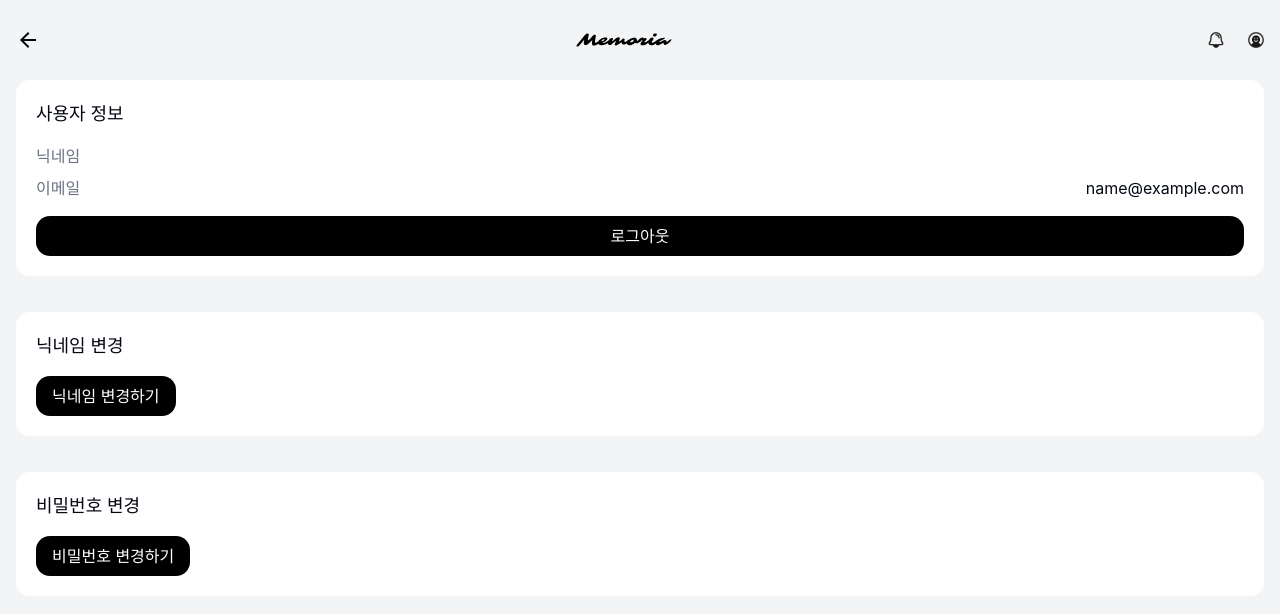
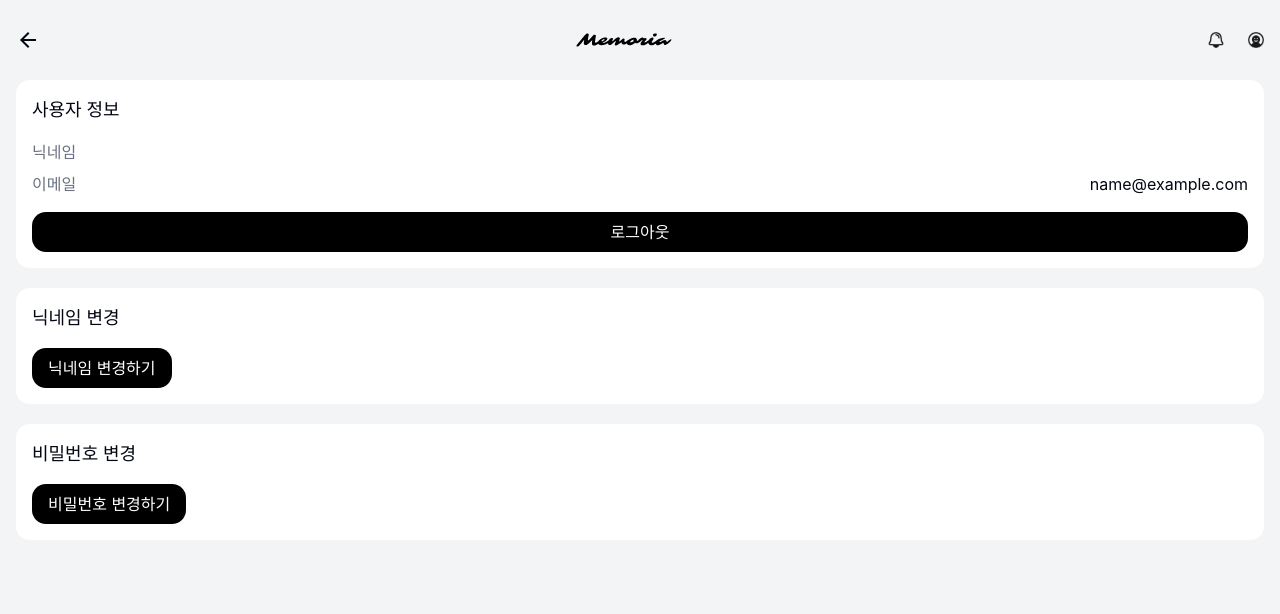
Before and after one commit to Capstone-Memoria/Memoria-Front, a React (Vite) app: page /profile in a window 1280 px wide. Shown: the top 614 px of the page. Built offline with nearby package versions, Linux system fonts and the light colour scheme; sample sign-in values are in the browser's storage; a web font is replaced by a local one.

Commit message:
feat: Card 컴포넌트 패딩 수정 및 다이어리 페이지에 콘텐츠 추가

```diff
--- a/src/components/base/Card.tsx
+++ b/src/components/base/Card.tsx
@@ -5,7 +5,7 @@ const Card: React.FC<HTMLAttributes<HTMLDivElement>> = ({ ...props }) => {
   return (
     <div
       {...props}
-      className={cn("bg-white rounded-xl p-5 mb-4", props.className)}
+      className={cn("bg-white rounded-xl p-4", props.className)}
     />
   );
 };
--- a/src/features/diary/pages/DiaryMemberPage.tsx
+++ b/src/features/diary/pages/DiaryMemberPage.tsx
@@ -5,6 +5,7 @@ const DiaryMemberPage = () => {
   return (
     <Page.Container>
       <DefaultHeader logoType={"back"} />
+      <Page.Content>일기장 멤버 관리 페이지</Page.Content>
     </Page.Container>
   );
 };
--- a/src/features/diary/pages/EditDiaryPage.tsx
+++ b/src/features/diary/pages/EditDiaryPage.tsx
@@ -5,6 +5,7 @@ const EditDiaryPage = () => {
   return (
     <Page.Container>
       <DefaultHeader logoType={"back"} />
+      <Page.Content>일기장 정보 수정 페이지</Page.Content>
     </Page.Container>
   );
 };
```
